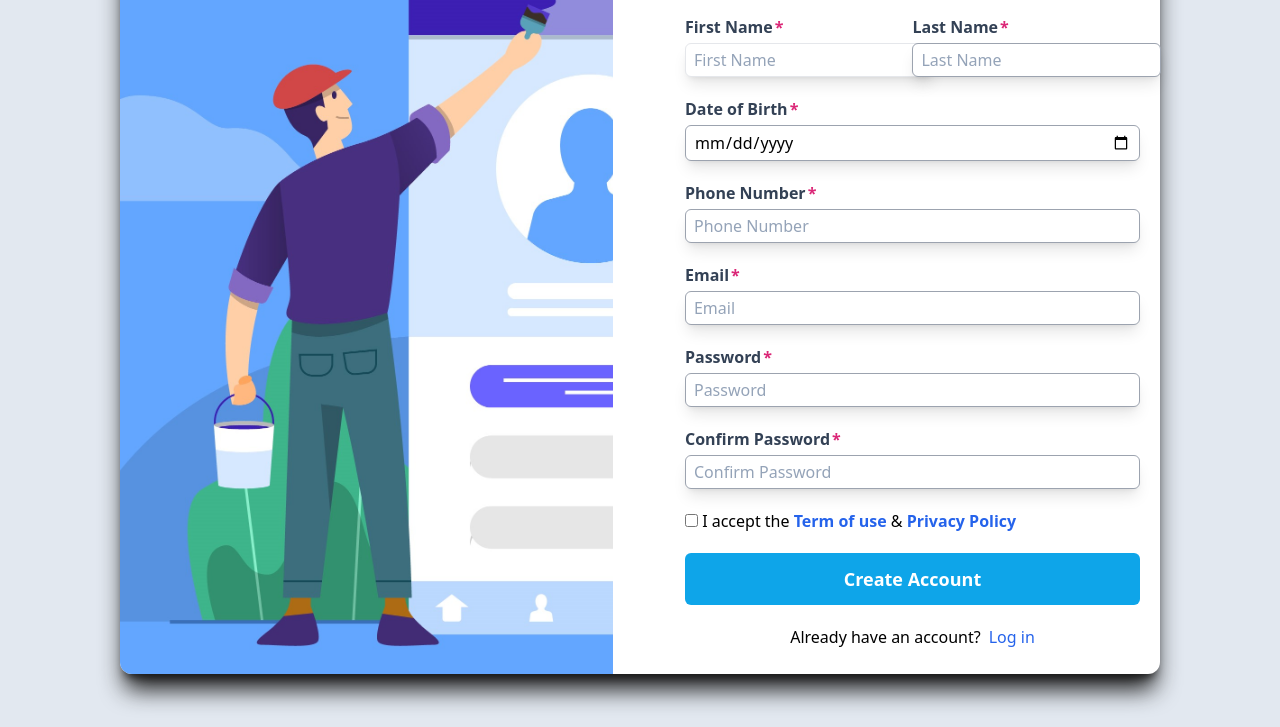
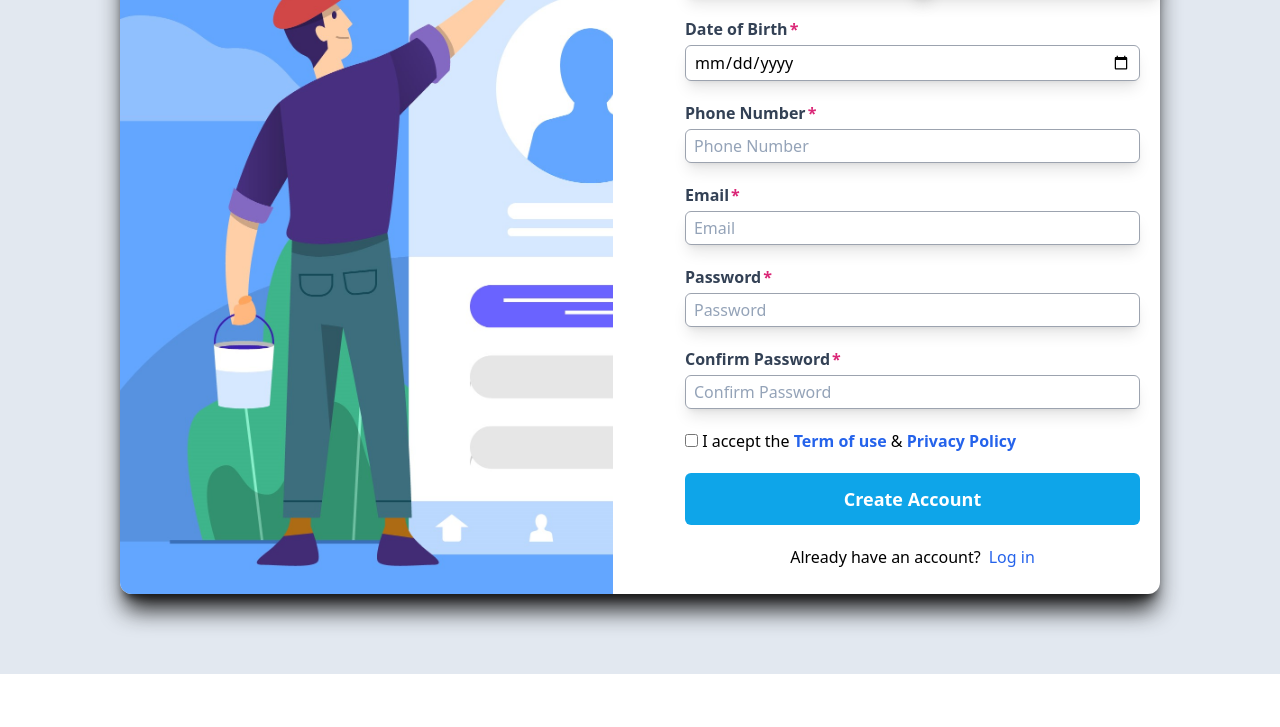
Before and after one commit to luthfimbaihaqi/e-commerce-sport5, a website: page register.html in a window 1280 px wide. Shown: the part 326-1053 px from the top of the page. After the commit the page ends 1000 px from the top, so only its background shows below. Drawn offline with Linux system fonts and the light colour scheme.

Commit message:
py diubah

```diff
--- a/register.html
+++ b/register.html
@@ -12,7 +12,7 @@
 
   </head>
   <body>
-    <div class="min-h-screen py-40 bg-slate-200">
+    <div class="min-h-screen py-20 bg-slate-200">
         <div class="container mx-auto ">
             <div class="flex flex-col lg:flex-row w-10/12 bg-white rounded-xl mx-auto shadow-neutral-900 shadow-xl">
                 <div class="lg:w-1/2 bg-cover rounded-l-xl" style="background-image: url(./img/Register-bg.jpg);">
```
Also changed, not shown: dist/output.css.
